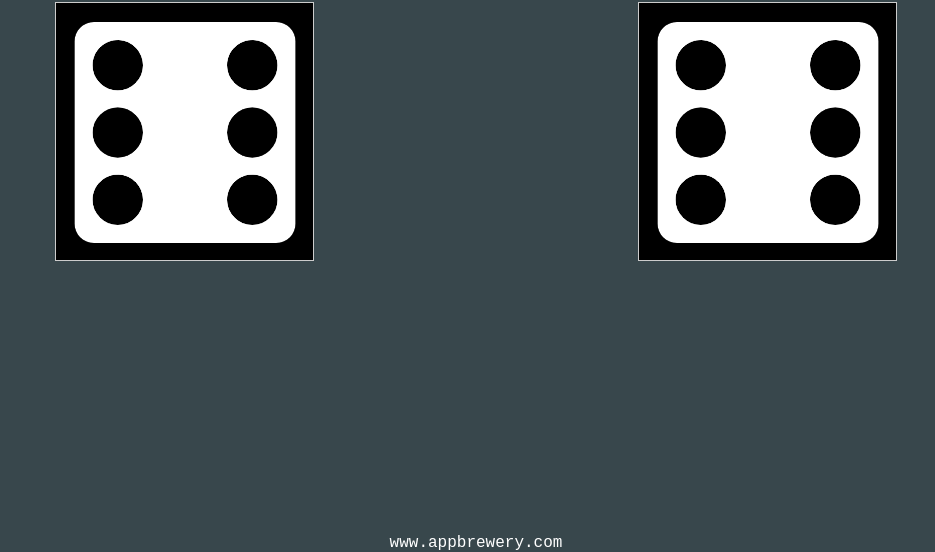
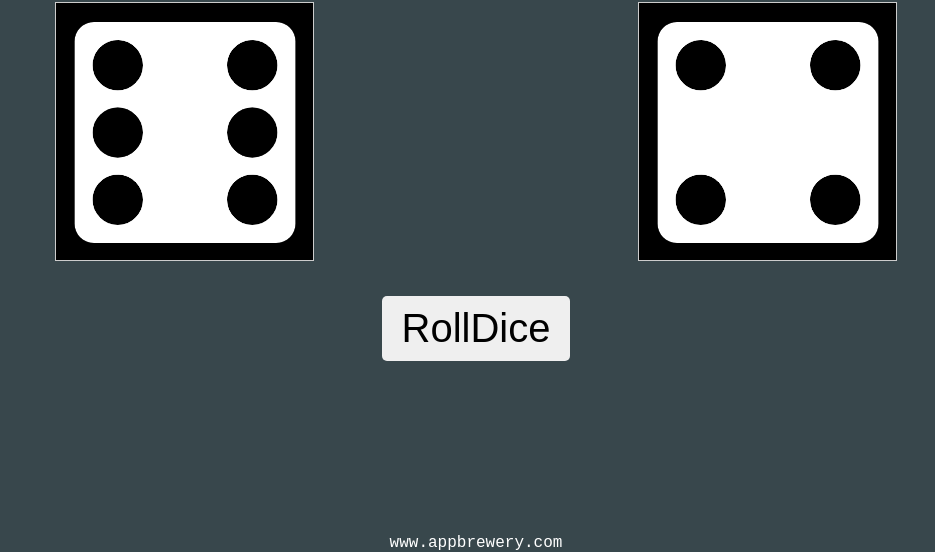
Before and after one commit to hillaryhosea/studiesRepo, a plain HTML site: page index.html in a window 1280 px wide. Shown: the part 248-800 px from the top of the page, without its empty margins (164-1099 px from the left). Drawn offline with Linux system fonts and the light colour scheme.

Commit message:
additional adjustment

```diff
--- a/index.css
+++ b/index.css
@@ -37,6 +37,15 @@ h1 {
     border: 1px solid #ccc;
 }
 
+#btn {
+    padding: 10px 20px;
+    border: none;
+    border-radius: 5px;
+    cursor: pointer;
+    font-size: 40px;
+    text-align: center;
+    text-decoration: none;
+}
 footer {
     color: #fff;
     text-align: center;
--- a/index.html
+++ b/index.html
@@ -18,6 +18,9 @@
             <p>Player 2</p>
             <img class="img2" src="images/dice6.png" alt="">
         </div>
+        <div >
+            <button id="btn"> RollDice</button>
+        </div>
     </div>
     <script src="index.js" charset="UTF-8"></script>
 </body>
--- a/index.js
+++ b/index.js
@@ -1,8 +1,40 @@
 
-var randomnumber1  = Math.floor(Math.random() *6 ) + 1;
+var randomNumber1  = Math.floor(Math.random() *6 ) + 1;
 
-var randomDiceImage = "dice" + randomnumber1 + ".png";
+var randomDiceImage = "dice" + randomNumber1 + ".png";
 
 var randomImage = "images/" + randomDiceImage ;
 
-var image1 = document.querySelectorAll ;
+var image1 = document.querySelectorAll("img")[0];
+
+image1.setAttribute("src", randomImage);
+
+
+var randomNumber2 = Math.floor(Math.random()*6) + 1;
+
+var randomDiceImage2 = "dice" + randomNumber2 + ".png";
+
+var randomImage2 = "images/" + randomDiceImage2;
+
+var image2 = document.querySelectorAll("img")[1];
+
+image2.setAttribute("src", randomImage2);
+
+if (randomNumber1 > randomNumber2) {
+
+    document.querySelector("h1").innerHTML = "Player 1 won !!";
+
+} else if (randomNumber2 > randomNumber1) {
+
+    document.querySelector("h1").innerHTML = "player 2 won !!";
+
+} else {
+    document.querySelector ("h1").innerHTML = "Draw !!";
+}
+
+const refresh = document.getElementById("btn");
+
+refresh.addEventListener("click", function () {
+
+    location.reload();
+});
```
